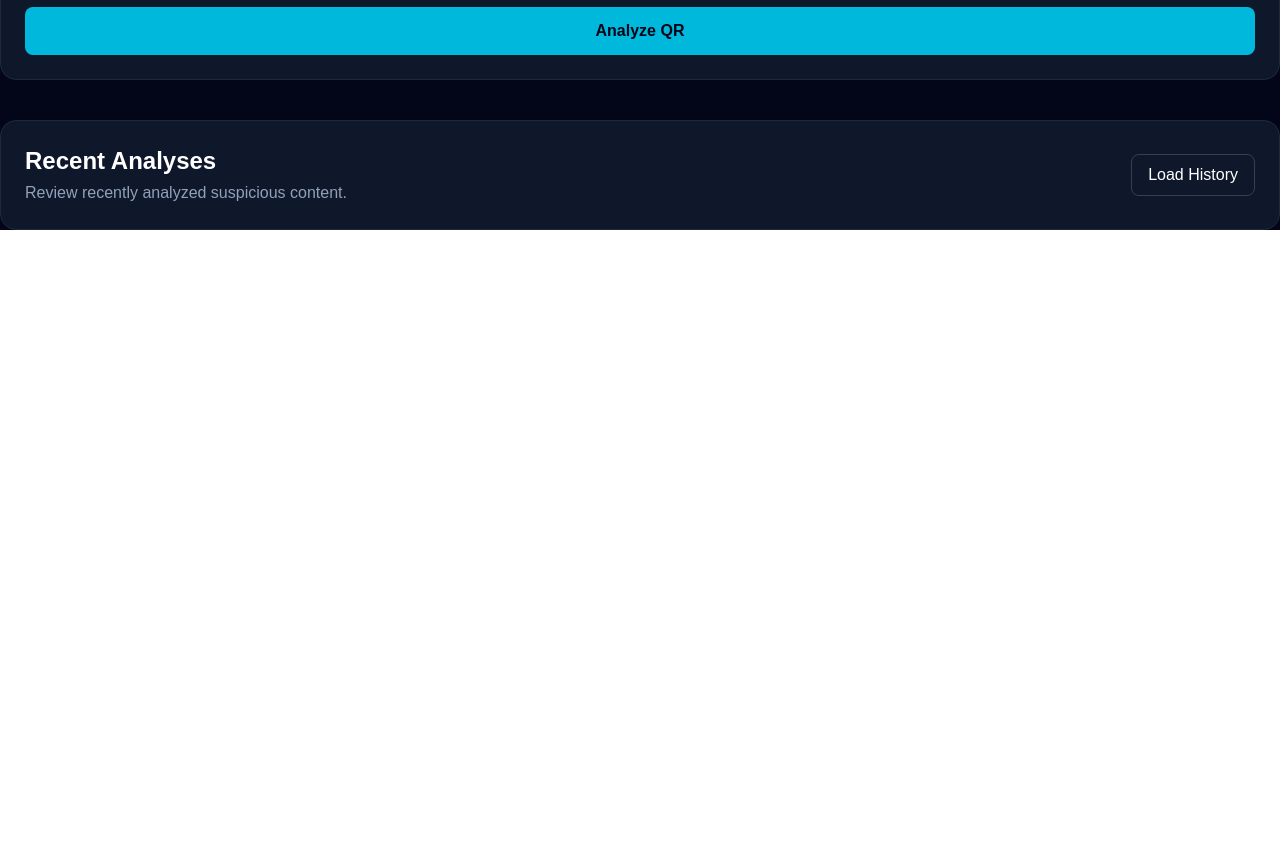
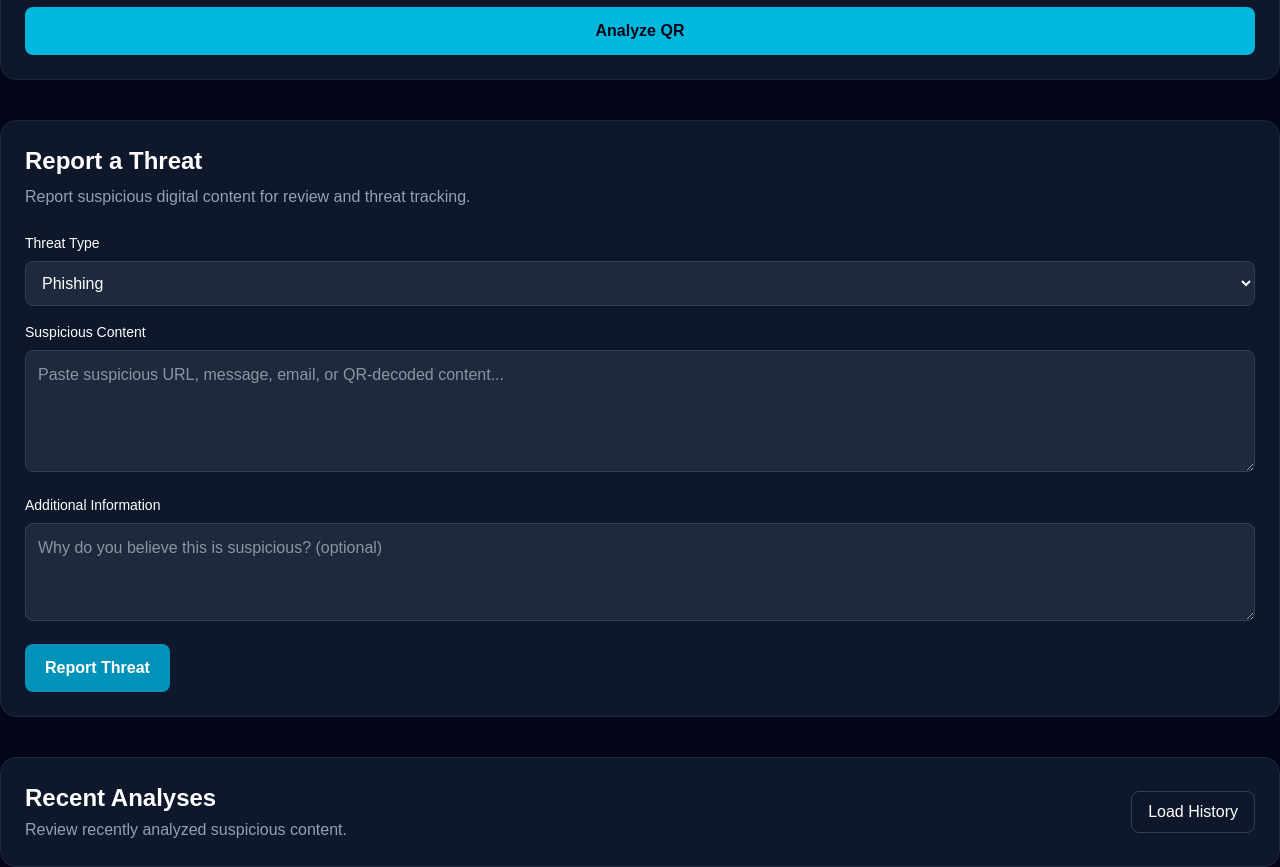
Before and after one commit to Leelavathi-Mangina/cyber-shield, a Next.js app in the folder client/: page / in a window 1280 px wide. Shown: the part 1020-1887 px from the top of the page. Before the commit the page ends 1250 px from the top, so only its background shows below. Built offline with nearby package versions, Linux system fonts and the light colour scheme.

Commit message:
feat: add persistent threat reporting

```diff
--- a/client/src/app/page.js
+++ b/client/src/app/page.js
@@ -16,6 +16,12 @@ export default function Home() {
 
   const [history, setHistory] = useState([]);
   const [historyLoading, setHistoryLoading] = useState(false);
+
+  const [reportContent, setReportContent] = useState("");
+  const [reportType, setReportType] = useState("phishing");
+  const [reportDescription, setReportDescription] = useState("");
+  const [reportLoading, setReportLoading] = useState(false);
+  const [reportMessage, setReportMessage] = useState("");
 
   async function handleAnalyze(e) {
     e.preventDefault();
@@ -107,6 +113,52 @@ export default function Home() {
       console.error("History error:", error.message);
     } finally {
       setHistoryLoading(false);
+    }
+  }
+
+  async function handleThreatReport(event) {
+    event.preventDefault();
+
+    if (!reportContent.trim()) {
+      setReportMessage("Please enter the suspicious content.");
+      return;
+    }
+
+    try {
+      setReportLoading(true);
+      setReportMessage("");
+
+      const response = await fetch("http://localhost:5000/api/reports", {
+        method: "POST",
+
+        headers: {
+          "Content-Type": "application/json",
+        },
+
+        body: JSON.stringify({
+          content: reportContent,
+          threatType: reportType,
+          description: reportDescription,
+        }),
+      });
+
+      const data = await response.json();
+
+      if (!response.ok) {
+        throw new Error(data.message || "Unable to submit report.");
+      }
+
+      setReportMessage(
+        `Threat reported successfully. Report ID: ${data.report.id}`,
+      );
+
+      setReportContent("");
+      setReportDescription("");
+      setReportType("phishing");
+    } catch (error) {
+      setReportMessage(error.message);
+    } finally {
+      setReportLoading(false);
     }
   }
 
@@ -382,6 +434,85 @@ export default function Home() {
           </div>
         )}
       </section>
+
+      <section className="mt-10 rounded-2xl border border-slate-800 bg-slate-900 p-6">
+        <div className="mb-6">
+          <h2 className="text-2xl font-bold">Report a Threat</h2>
+
+          <p className="mt-2 text-slate-400">
+            Report suspicious digital content for review and threat tracking.
+          </p>
+        </div>
+
+        <form onSubmit={handleThreatReport} className="space-y-4">
+          <div>
+            <label className="mb-2 block text-sm font-medium">
+              Threat Type
+            </label>
+
+            <select
+              value={reportType}
+              onChange={(e) => setReportType(e.target.value)}
+              className="w-full rounded-lg border border-slate-700 bg-slate-800 p-3"
+            >
+              <option value="phishing">Phishing</option>
+
+              <option value="scam">Scam Message</option>
+
+              <option value="fake-website">Fake Website</option>
+
+              <option value="qr-scam">QR Scam</option>
+
+              <option value="impersonation">Brand Impersonation</option>
+
+              <option value="other">Other</option>
+            </select>
+          </div>
+
+          <div>
+            <label className="mb-2 block text-sm font-medium">
+              Suspicious Content
+            </label>
+
+            <textarea
+              value={reportContent}
+              onChange={(e) => setReportContent(e.target.value)}
+              placeholder="Paste suspicious URL, message, email, or QR-decoded content..."
+              rows={4}
+              className="w-full rounded-lg border border-slate-700 bg-slate-800 p-3"
+            />
+          </div>
+
+          <div>
+            <label className="mb-2 block text-sm font-medium">
+              Additional Information
+            </label>
+
+            <textarea
+              value={reportDescription}
+              onChange={(e) => setReportDescription(e.target.value)}
+              placeholder="Why do you believe this is suspicious? (optional)"
+              rows={3}
+              className="w-full rounded-lg border border-slate-700 bg-slate-800 p-3"
+            />
+          </div>
+
+          <button
+            type="submit"
+            disabled={reportLoading}
+            className="rounded-lg bg-cyan-600 px-5 py-3 font-semibold hover:bg-cyan-500 disabled:opacity-60"
+          >
+            {reportLoading ? "Submitting..." : "Report Threat"}
+          </button>
+        </form>
+
+        {reportMessage && (
+          <div className="mt-4 rounded-lg bg-slate-800 p-3 text-sm">
+            {reportMessage}
+          </div>
+        )}
+      </section>
+
       <section className="mt-10 rounded-2xl border border-slate-800 bg-slate-900 p-6">
         <div className="flex flex-wrap items-center justify-between gap-3">
           <div>
```
Also changed, not shown: 2 other files (tests, documents, lock files or other folders).
